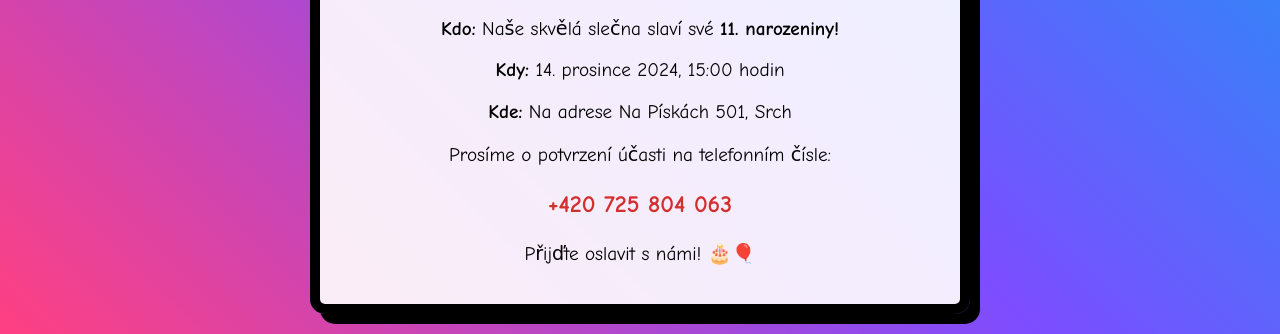
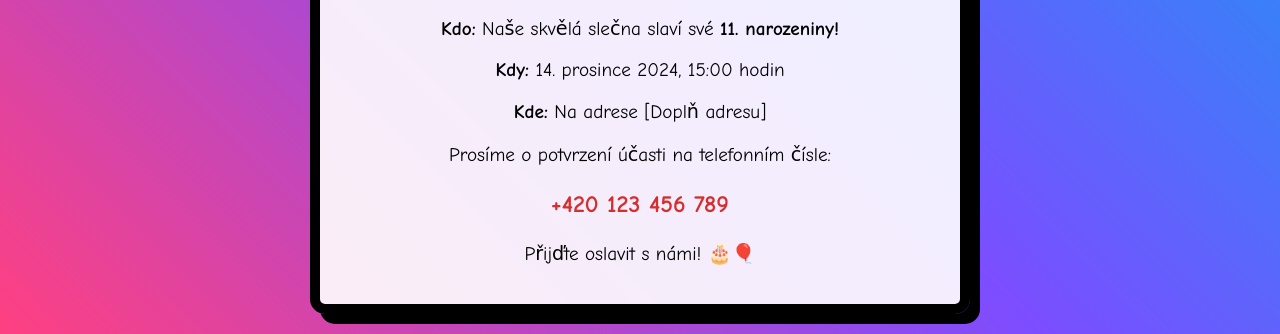
Before and after one commit to VendulkaB/Zuzanka, a plain HTML site: page index.html in a window 1280 px wide. Shown: the part 466-800 px from the top of the page. Drawn offline with Linux system fonts and the light colour scheme.

Commit message:
Update index.html

```diff
--- a/index.html
+++ b/index.html
@@ -16,11 +16,11 @@
         <div class="details">
             <p><strong>Kdo:</strong> Naše skvělá slečna slaví své <strong>11. narozeniny!</strong></p>
             <p><strong>Kdy:</strong> 14. prosince 2024, 15:00 hodin</p>
-            <p><strong>Kde:</strong> Na adrese Na Pískách 501, Srch</p>
+            <p><strong>Kde:</strong> Na adrese [Doplň adresu]</p>
         </div>
         <div class="confirmation">
             <p>Prosíme o potvrzení účasti na telefonním čísle:</p>
-            <p class="phone-number"><strong>+420 725 804 063</strong></p>
+            <p class="phone-number"><strong>+420 123 456 789</strong></p>
         </div>
         <div class="footer">
             <p>Přijďte oslavit s námi! 🎂🎈</p>
```
